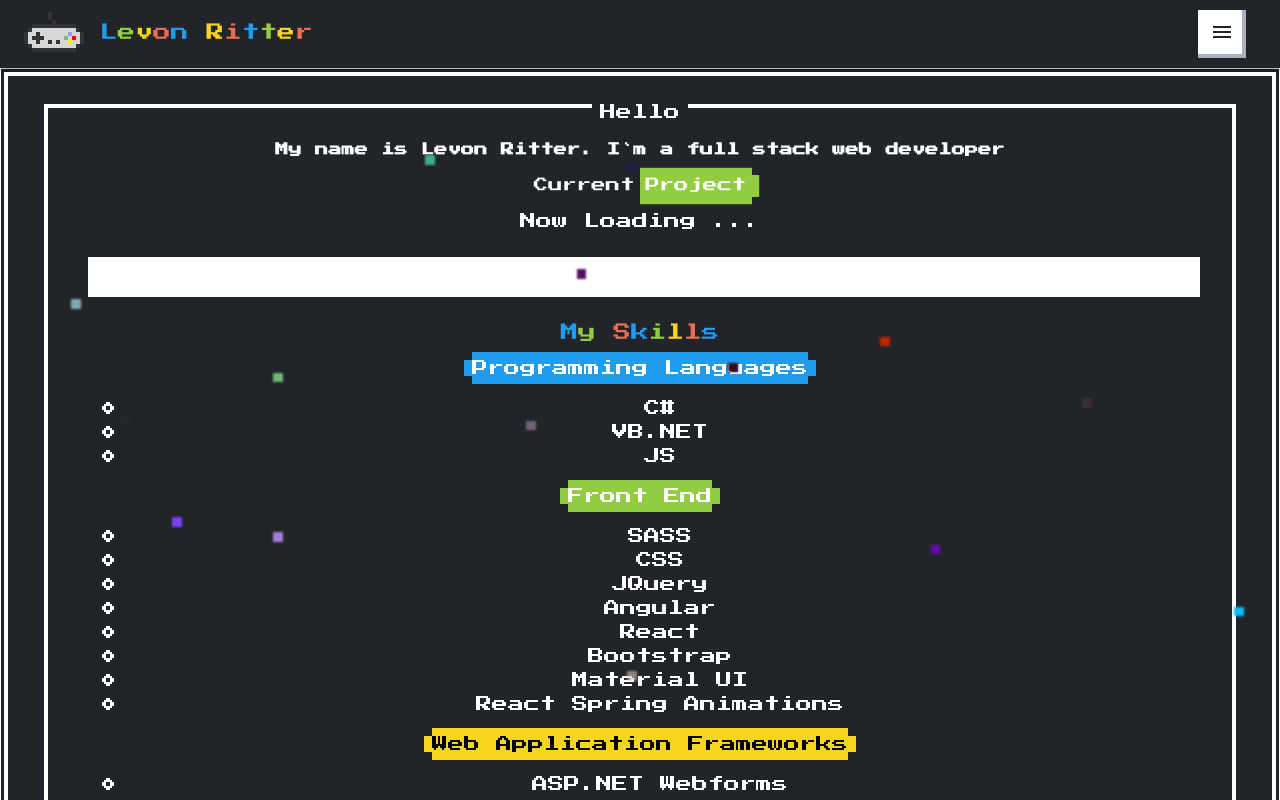
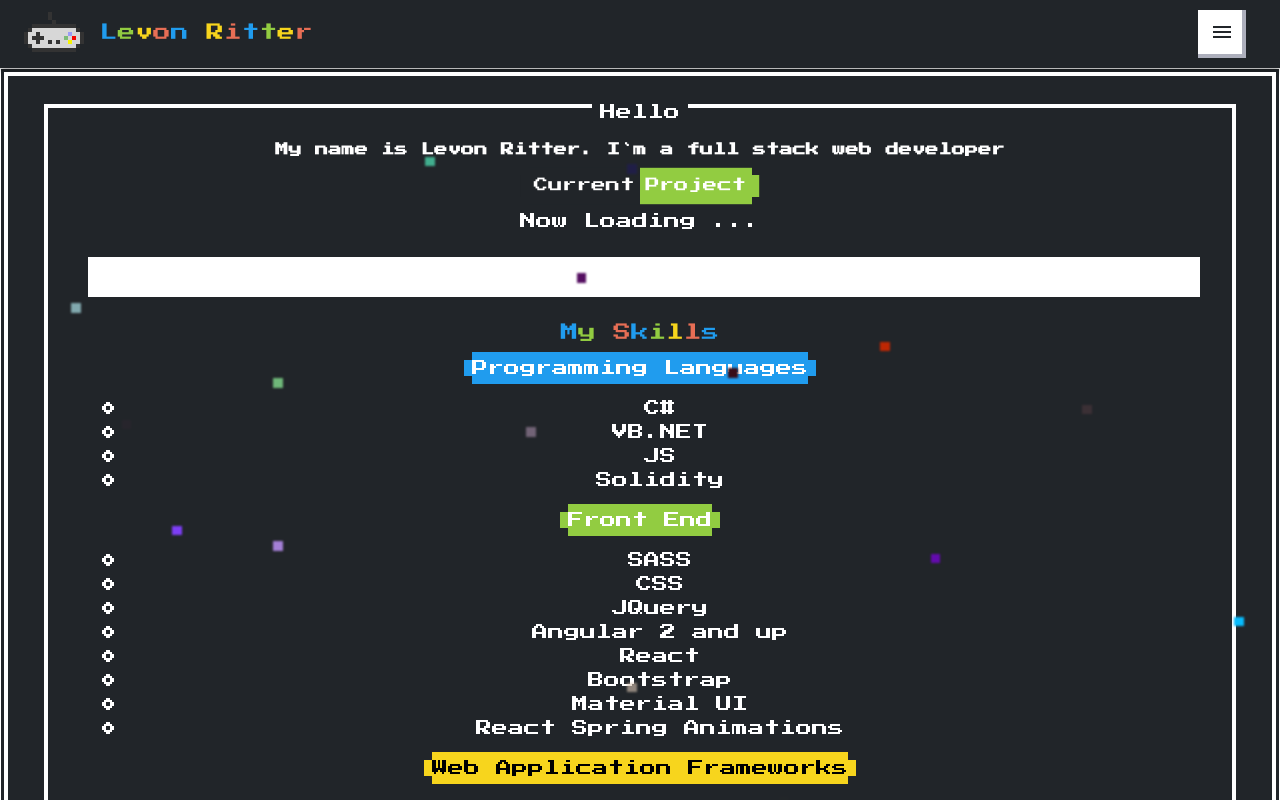
Before and after one commit to lritter79/my-portfolio, a Next.js app: page / in a window 1280 px wide. Shown: the top 800 px of the page. Built offline with nearby package versions, Linux system fonts and the light colour scheme; no server answers.

Commit message:
made it so repos with null descriptions cant get displayed

```diff
--- a/components/StarComponents/EightBitStar.js
+++ b/components/StarComponents/EightBitStar.js
@@ -47,7 +47,6 @@ const EightBitStar = ({ star }) => {
   }); */
   const sleep = ms => new Promise(res => {
     setTimeout(res, ms)
-    console.log('sleep')
   });
 
   const flickerStyles = useSpring({
--- a/data/technicalSkillsArray.js
+++ b/data/technicalSkillsArray.js
@@ -1,12 +1,12 @@
 export const skillsArray = [
-  { title: "Programming Languages", skills: ["C#", "VB.NET", "JS"] },
+  { title: "Programming Languages", skills: ["C#", "VB.NET", "JS", "Solidity"] },
   {
     title: "Front End",
     skills: [
       "SASS",
       "CSS",
       "JQuery",
-      "Angular",
+      "Angular 2 and up",
       "React",
       "Bootstrap",
       "Material UI",
--- a/pages/index.js
+++ b/pages/index.js
@@ -35,10 +35,12 @@ export default function Home() {
     const repos = await res.json();
     console.log(repos);
     //const test = await setTimeout(5000, () => console.log(repos));
-    let sortedRepos = repos.sort(
-      (a, b) => new Date(a.pushed_at) - new Date(b.pushed_at)
-    );
-    console.log(sortedRepos[sortedRepos.length - 1]);
+    let sortedRepos = repos
+          .filter(repo => repo?.description)
+          .sort(
+            (a, b) => new Date(a.pushed_at) - new Date(b.pushed_at)
+          );
+    //console.log(sortedRepos[sortedRepos.length - 1]);
 
     return sortedRepos.length > 0 ? sortedRepos[sortedRepos.length - 1] : null;
   }
@@ -55,7 +57,7 @@ export default function Home() {
   });
 
   useEffect(() => {
-    console.log(skillsArray);
+    //console.log(skillsArray);
   }, []);
 
   //console.log(mostRecentlyUpdated);
```
